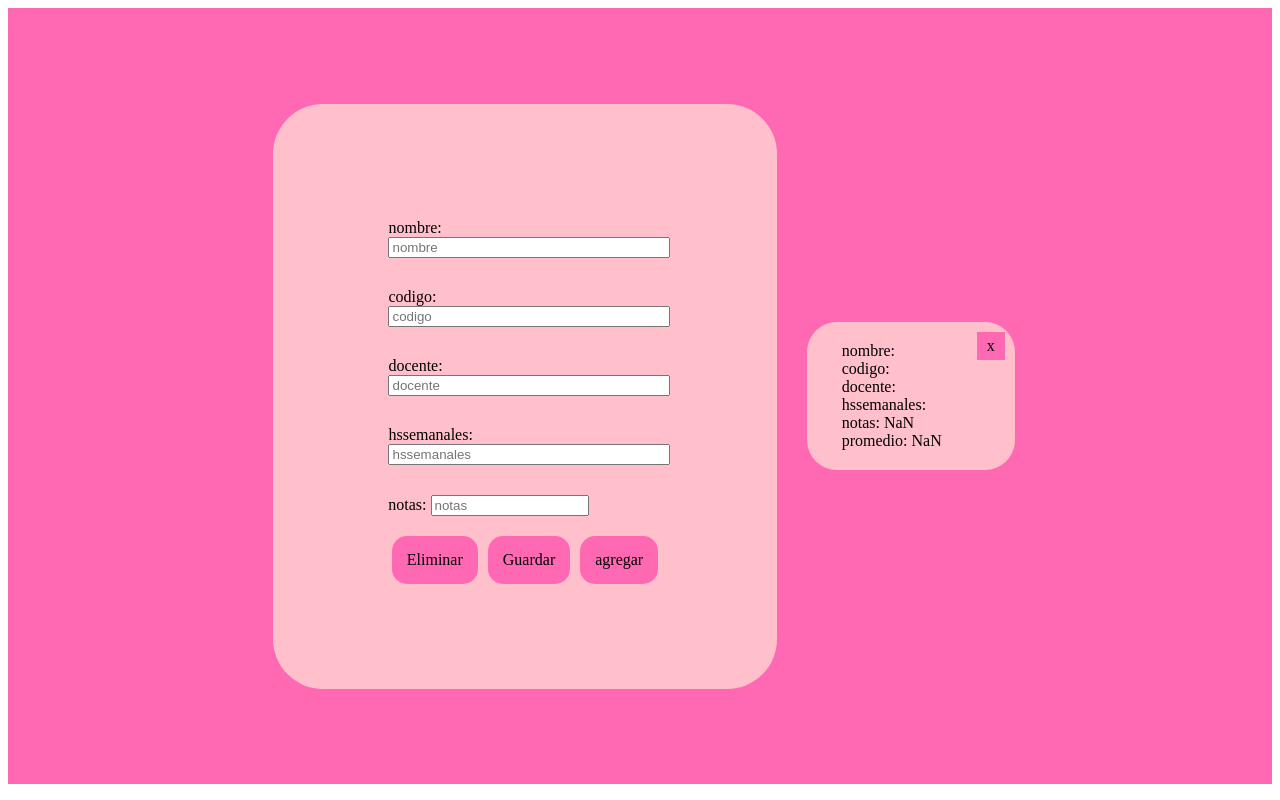
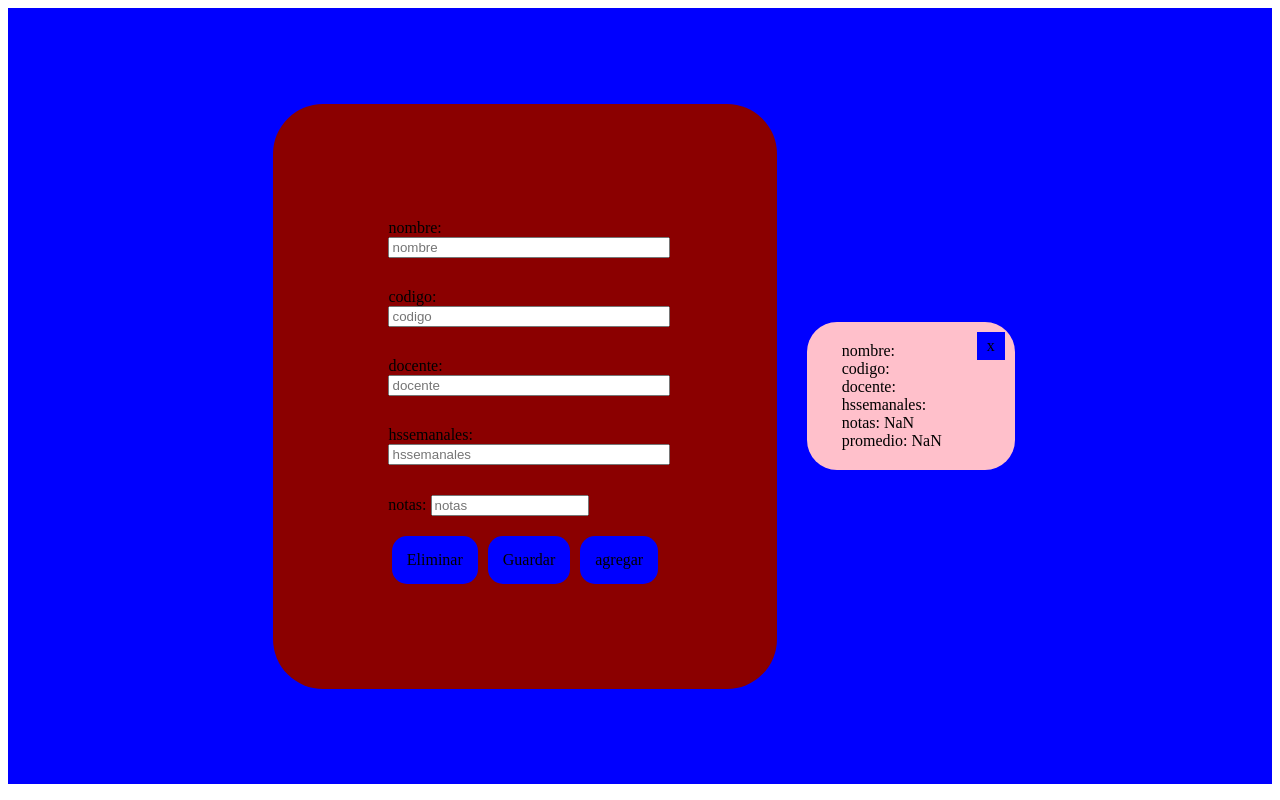
Before and after one commit to fatii17/test, a plain HTML site: page fs/index.html in a window 1280 px wide. Both pictures are taken after a click on the element "Guardar". Drawn offline with Linux system fonts and the light colour scheme.

Commit message:
cambio de colores

```diff
--- a/fs/main.css
+++ b/fs/main.css
@@ -1,6 +1,6 @@
 }
 .Header{
-    background-color: pink;
+    background-color: darkred;
     height: 80px;
     display: flex;
     flex-direction: row;
@@ -8,7 +8,7 @@
 
 }
 .Contenedor{
-    background-color: hotpink;
+    background-color: blue;
     flex:1;
     display: flex;
     justify-content: center;
@@ -19,7 +19,7 @@
     display: flex;
     flex-direction: column;
     justify-content: center;
-    background-color:pink;
+    background-color:darkred;
     padding: 100px;
     border-radius: 50px;
     align-items: center;
@@ -44,14 +44,14 @@
 .Boton1{
     padding: 15px 15px;
     margin:5px;
-    background-color: hotpink;
+    background-color: blue;
     border-radius: 15px;
 
 }
 .Boton{
     padding: 15px 15px;
     margin:5px;
-    background-color: hotpink;
+    background-color: blue;
     border-radius: 15px;
 
 }
@@ -69,7 +69,7 @@
 
 .eliminarx{
      justify-content: center;
-     background-color: hotpink;
+     background-color: blue;
      position: absolute;
      top: 10px;
      right: 10px;
```
